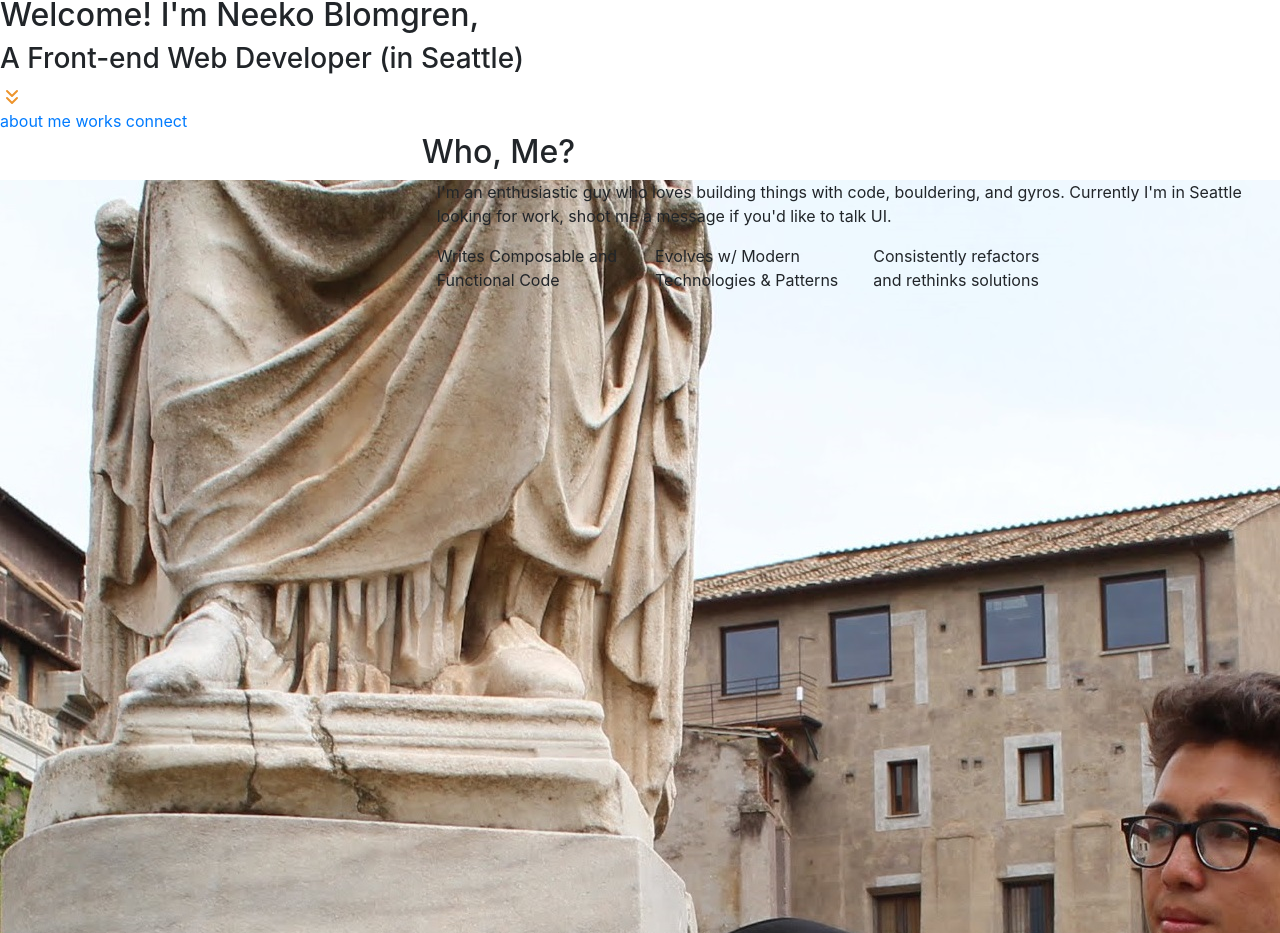
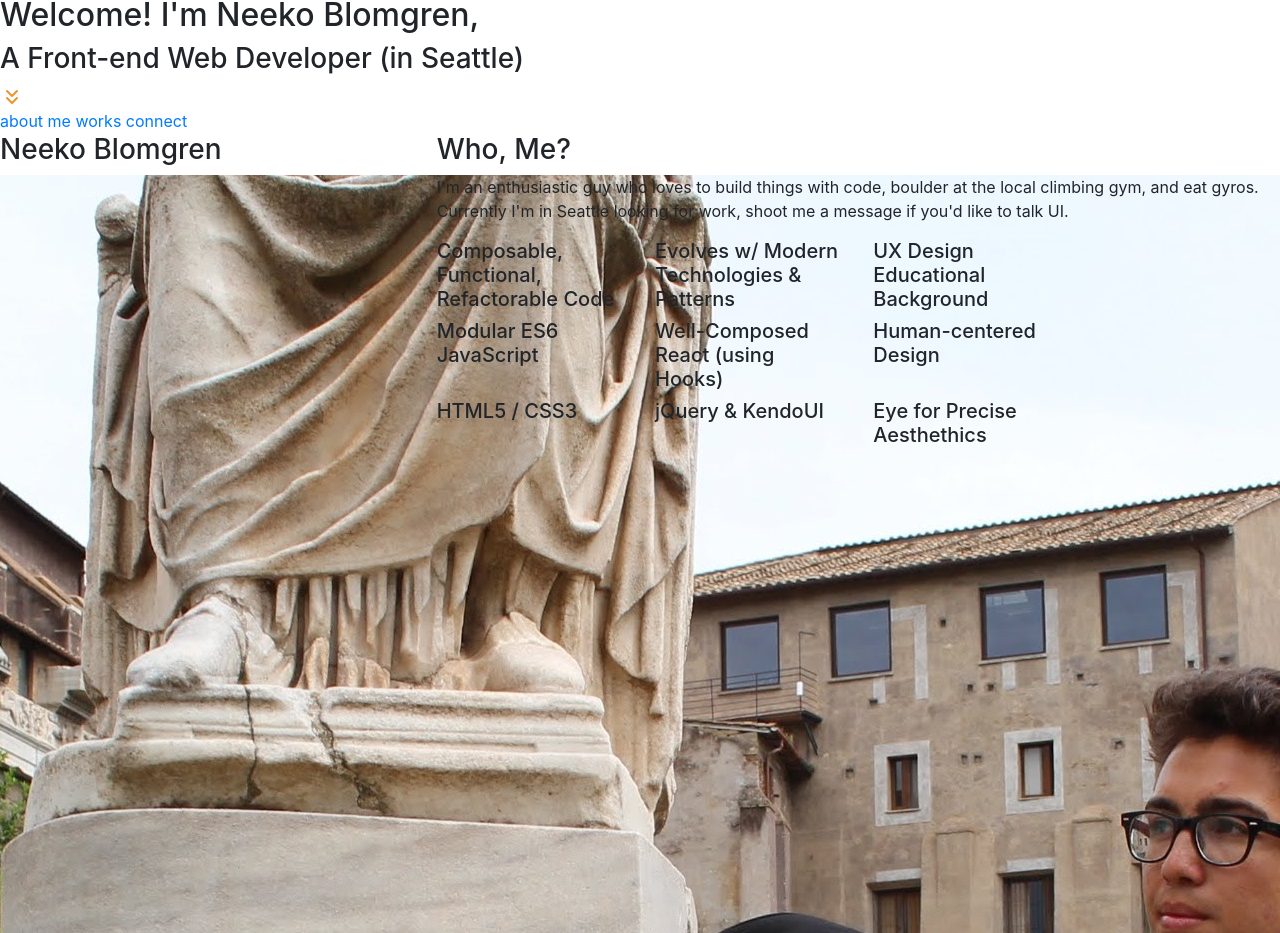
Before and after one commit to neekode/portfolio-v3, a React app: page / in a window 1280 px wide. Shown: the part 1052-1985 px from the top of the page. Built offline with nearby package versions, Linux system fonts and the light colour scheme.

Commit message:
structural and styling work on about
next is adding scroll animations.

```diff
--- a/public/styles/main.css
+++ b/public/styles/main.css
@@ -76,10 +76,10 @@ img {
   height: 100vh;
   font-family: "Montserrat-Regular";
   position: fixed;
-  -webkit-transition: all 1s linear;
-  -moz-transition: all 1s linear;
-  -o-transition: all 1s linear;
-  transition: all 1s linear;
+  -webkit-transition: background-color 1s linear;
+  -moz-transition: background-color 1s linear;
+  -o-transition: background-color 1s linear;
+  transition: background-color 1s linear;
 }
 #Background #toggle-box {
   position: fixed;
@@ -112,6 +112,7 @@ img {
   position: absolute;
   color: #F8F9F9;
   background-color: #1F3039;
+  border: 1px solid #212121;
   transition: all 0.5s linear;
   opacity: 0.95;
   border-radius: 10px 10px 10px;
@@ -187,12 +188,12 @@ img {
 #About .box {
   top: 5vh;
 }
+#About .box h3 {
+  padding-top: 2.5vh;
+}
 #About .header {
   display: inline-block;
   text-align: center !important;
-}
-#About #profile-picture {
-  padding: 3.5vw;
 }
 #About #profile-picture img {
   width: 90%;
@@ -216,11 +217,36 @@ img {
   height: 40%;
   margin-top: 1vh !important;
 }
+#About #about-content .content-section h5 {
+  position: absolute;
+  font-size: 0.8em;
+  top: 7.5vh;
+  text-align: center;
+}
 #About #about-content .content-section .emblem {
   font-size: 0.6em;
   padding-top: 5vh;
   background-color: #323A6A;
   margin-left: 2.5vw;
+}
+#About #about-content .content-section .emblem2 {
+  background-color: #323A6A;
+  font-size: 0.6em;
+  margin-left: 2.5vw;
+  top: -10vh;
+}
+#About #about-content .content-section .emblem2 h5 {
+  top: 12vh;
+}
+#About #about-content .content-section .emblem3 {
+  background-color: #323A6A;
+  font-size: 0.6em;
+  margin-left: 2.5vw;
+  top: -20vh;
+}
+#About #about-content .content-section .emblem3 h5 {
+  position: absolute;
+  top: 11.5vh;
 }
 #About #about-content .emblem-section {
   margin-left: 3.5vw !important;
@@ -228,6 +254,10 @@ img {
 
 .hexagon {
   clip-path: polygon(50% 0, 100% 25%, 100% 75%, 50% 100%, 0 75%, 0 25%);
+}
+
+.hexagon2 {
+  clip-path: polygon(50% 50%, 100% 25%, 100% 75%, 50% 100%, 0 75%, 0 25%);
 }
 
 .Background-About {
--- a/src/components/About.js
+++ b/src/components/About.js
@@ -27,8 +27,8 @@ function About() {
     <div className="section" id="About">
         <div className="box center">
           <div className="row">
-            <div className="col-md-4"> </div>
-            <h2 id="about-header" className="header row col-md-8">Who, Me?</h2>
+            <h3 className="header col-md-4"> Neeko Blomgren </h3>
+            <h3 id="about-header" className="header col-md-8">Who, Me?</h3>
           </div>
 
 
@@ -45,25 +45,26 @@ function About() {
 
                 <div id='about-content' className="col-md-8">
                     <p>
-                     I'm an enthusiastic guy who loves building things with code, bouldering, and gyros. Currently I'm
+                     I'm an enthusiastic guy who loves to build things with code, boulder at the local climbing gym, and eat gyros. Currently I'm
                     in Seattle looking for work, shoot me a message if you'd like to talk UI.
                      </p>
                     <div className='row content-section emblem-section'>
-                        <span className='col-md-3 emblem hexagon'> Writes Composable and Functional Code </span>
-                        <span className='col-md-3 emblem hexagon'> Evolves w/ Modern Technologies & Patterns </span>
-                        <span className='col-md-3 emblem hexagon'> Consistently refactors and rethinks solutions </span>
-
+                        <div className='col-md-3 emblem hexagon'> <h5> Composable, Functional, Refactorable Code </h5> </div>
+                        <div className='col-md-3 emblem hexagon'> <h5> Evolves w/ Modern Technologies & Patterns </h5> </div>
+                        <div className='col-md-3 emblem hexagon'> <h5> UX Design Educational Background  </h5> </div>
                     </div>
 
-                    {/* <div id='technologies' className='row content-section' >
-                        <div className='col-md-9'> Front-end Specialist </div>
-                        <div className='col-md-3'> UX Designs </div>
+                    <div className='row content-section emblem-section'>
+                        <div className='col-md-3 emblem2 hexagon2'> <h5> Modular ES6 JavaScript </h5> </div>
+                        <div className='col-md-3 emblem2 hexagon2'> <h5> Well-Composed React (using Hooks) </h5> </div>
+                        <div className='col-md-3 emblem2 hexagon2'> <h5> Human-centered Design </h5> </div>
                     </div>
 
-                    <div id='other' className='row content-section'>
-                        <div className='col-md-3'> Front-end Specialist </div>
-                        <div className='col-md-9'> Using React Hooks, ES6 </div>
-                    </div> */}
+                    <div className='row content-section emblem-section'>
+                        <div className='col-md-3 emblem3 hexagon2'> <h5> HTML5 / CSS3 </h5> </div>
+                        <div className='col-md-3 emblem3 hexagon2'> <h5> jQuery & KendoUI </h5> </div>
+                        <div className='col-md-3 emblem3 hexagon2'> <h5> Eye for Precise Aesthethics </h5> </div>
+                    </div>
 
                 </div>
               </div>
--- a/src/sass/main.scss
+++ b/src/sass/main.scss
@@ -137,10 +137,10 @@ img {
     font-family: $header-font;
     position: fixed;
 
-    -webkit-transition: all 1s linear;
-    -moz-transition: all 1s linear;
-    -o-transition: all 1s linear;
-    transition: all 1s linear;
+    -webkit-transition: background-color 1s linear;
+    -moz-transition: background-color 1s linear;
+    -o-transition: background-color 1s linear;
+    transition: background-color 1s linear;
 
     #toggle-box {
         position: fixed;
@@ -180,6 +180,7 @@ img {
 
         color: map-get($global-colors, font);
         background-color: map-get($global-colors, primary);
+        border: 1px solid map-get($global-colors, border);
 
         transition: all 0.5s linear;
 
@@ -290,6 +291,10 @@ img {
 #About {
     .box {
         top: 5vh;
+
+        h3 {
+            padding-top: 2.5vh;
+        }
     }
 
     .header {
@@ -298,7 +303,6 @@ img {
     }
 
     #profile-picture{
-        padding: 3.5vw;
 
         img {
             width: 90%;
@@ -327,11 +331,41 @@ img {
             height: 40%;
             margin-top: 1vh !important;
 
+            h5 {
+                position: absolute;
+                font-size: 0.8em;
+                top: 7.5vh;
+                text-align: center;
+            }
+
             .emblem {
                 font-size: 0.6em;
                 padding-top: 5vh;
                 background-color: map-get($about-colors, primary);
                 margin-left: 2.5vw;
+            }
+
+            .emblem2 {
+                background-color: map-get($about-colors, primary);
+                font-size: 0.6em;
+                margin-left: 2.5vw;
+                top: -10vh;
+
+                h5 {
+                    top: 12vh;
+                }
+            }
+
+            .emblem3 {
+                background-color: map-get($about-colors, primary);
+                font-size: 0.6em;
+                margin-left: 2.5vw;
+                top: -20vh;
+
+                h5 {
+                    position: absolute;
+                    top: 11.5vh;
+                }
             }
 
         }
@@ -344,6 +378,10 @@ img {
 
 .hexagon {
     clip-path: polygon(50% 0, 100% 25%, 100% 75%, 50% 100%, 0 75%, 0 25%);
+}
+
+.hexagon2 {
+    clip-path: polygon(50% 50%, 100% 25%, 100% 75%, 50% 100%, 0 75%, 0 25%);
 }
 
     .Background-About {
```
Also changed, not shown: 1 other file (tests, documents, lock files or other folders).
